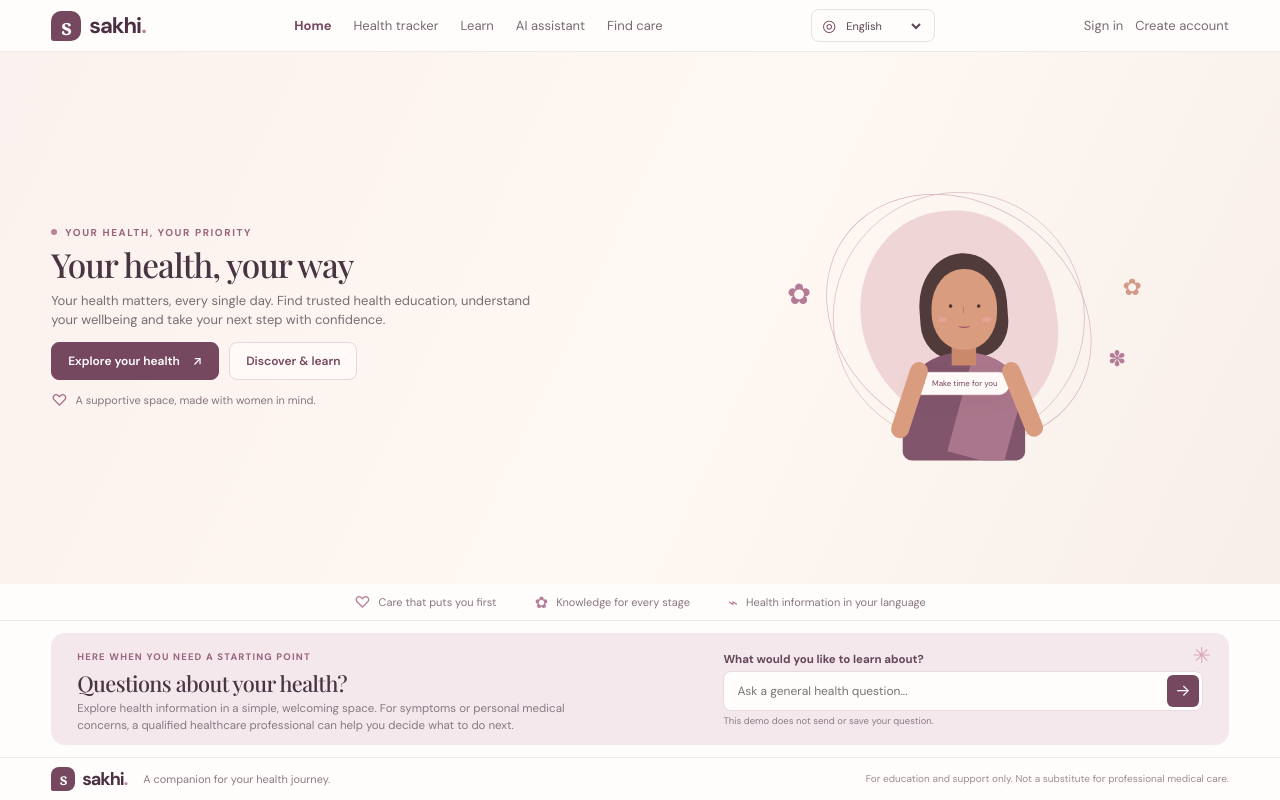
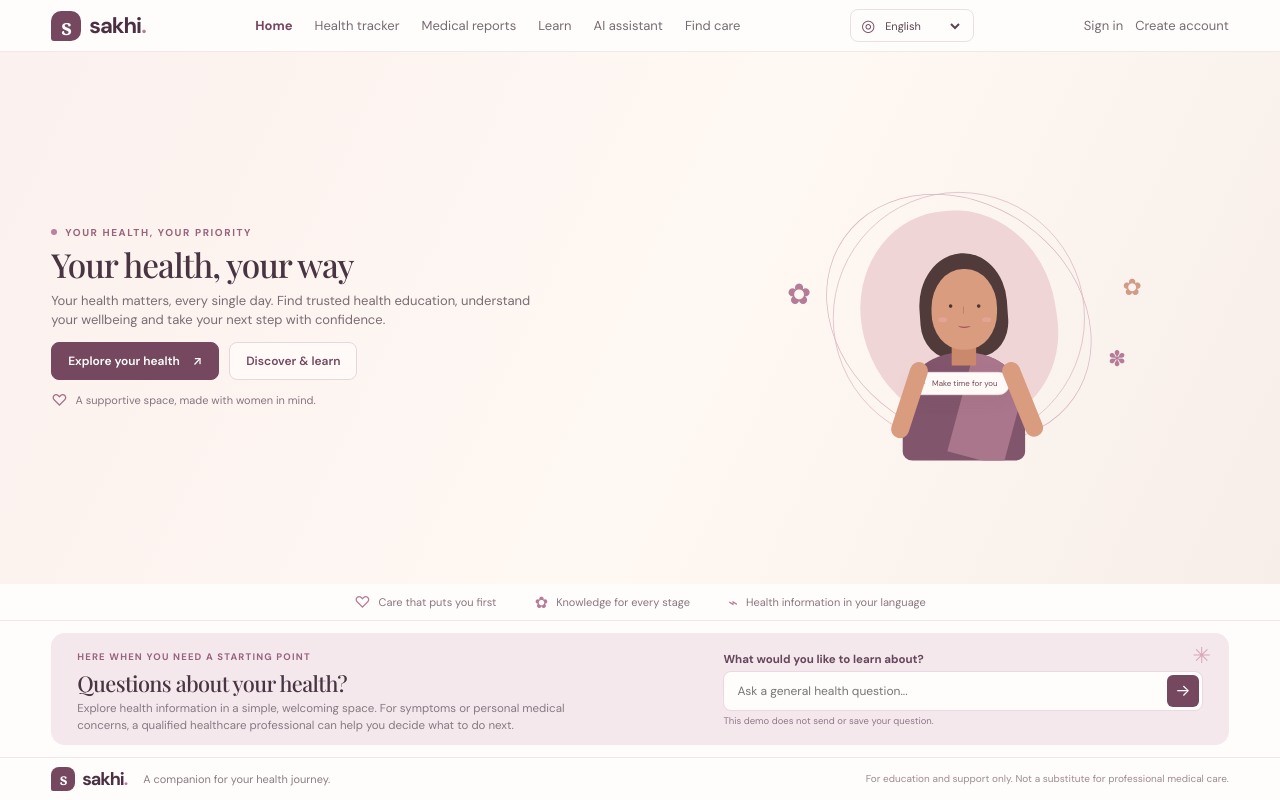
Before and after one commit to Ishta-P-Jain/Sakhi-Health, a React (Vite) app in the folder frontend/: page / in a window 1280 px wide. Built offline with nearby package versions, Linux system fonts and the light colour scheme; no server answers.

Commit message:
feat: add reports link to navigation menu

```diff
--- a/frontend/src/App.jsx
+++ b/frontend/src/App.jsx
@@ -1722,6 +1722,7 @@ function App() {
           {[
             { label: t.home, route: 'home' },
             { label: t.tracker, route: 'tracker' },
+            { label: t.reportsKicker || 'Reports', route: 'reports' },
             { label: t.learn, route: 'learn' },
             { label: t.assistant, route: 'assistant' },
             { label: finderNavLabel[language] || finderNavLabel.English, route: 'finder' },
```
Also changed, not shown: 1 other file (tests, documents, lock files or other folders).
